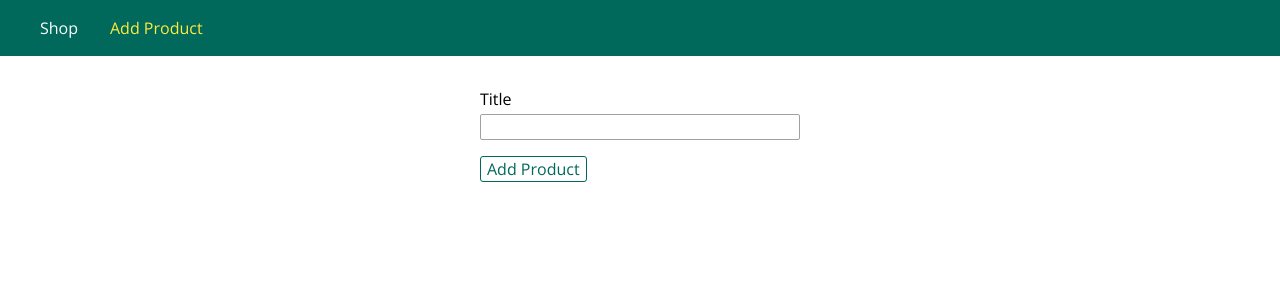
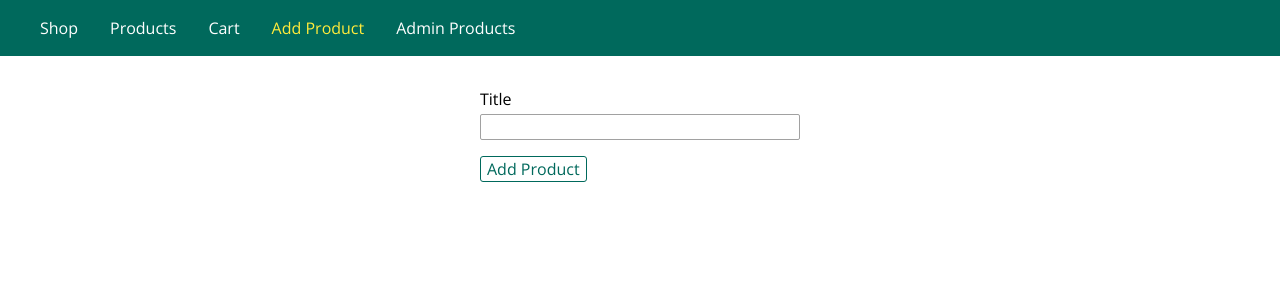
Before and after one commit to ndangohmofor/node-first-app, a Node server app: page /admin/add-product in a window 1280 px wide. Shown: the top 300 px of the page. Run offline with Node 20, Linux system fonts and the light colour scheme; some libraries are stand-ins or nearby versions.

Commit message:
Added the navigation links to the other pages in the nav file

```diff
--- a/views/includes/nav.ejs
+++ b/views/includes/nav.ejs
@@ -3,6 +3,12 @@
     <ul class="main-header__item-list">
       <li class="main-header__item">
         <a class="<%= path === '/shop' ? 'active' : '' %>" href="/">Shop</a>
+      </li>
+      <li class="main-header__item">
+        <a class="<%= path === '/products' ? 'active' : '' %>" href="/products">Products</a>
+      </li>
+      <li class="main-header__item">
+        <a class="<%= path === '/cart' ? 'active' : '' %>" href="/cart">Cart</a>
       </li>
       <li class="main-header__item">
         <a
@@ -11,6 +17,13 @@
           >Add Product</a
         >
       </li>
+      <li class="main-header__item">
+        <a
+          class="<%= path === '/admin/products' ? 'active' : '' %>"
+          href="/admin/products"
+          >Admin Products</a
+        >
+      </li>
     </ul>
   </nav>
 </header>
```
